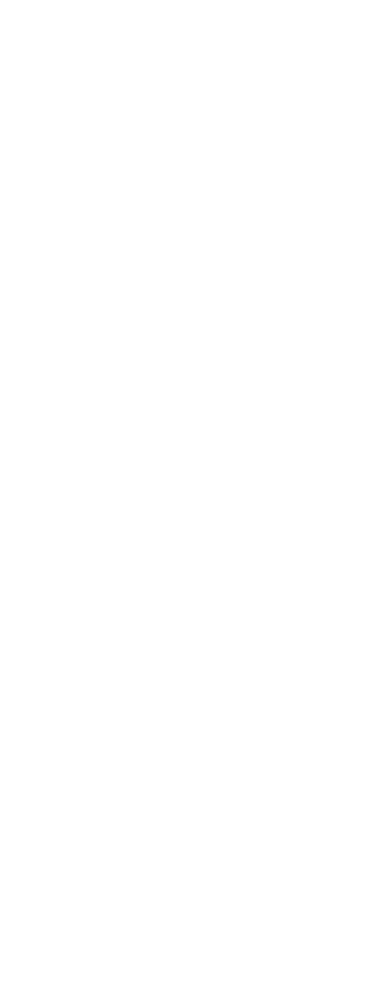
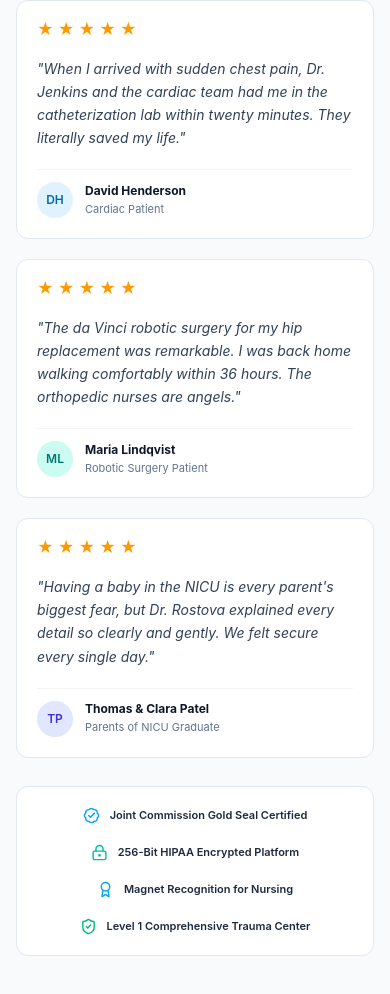
Before and after one commit to abdul-korim-web/doctime, a Next.js app: page / in a window 390 px wide. Shown: the part 8439-9433 px from the top of the page. Before the commit the page ends 8239 px from the top, so only its background shows below. Built offline with nearby package versions, Linux system fonts and the light colour scheme.

Commit message:
PatientTes timonials section added

```diff
--- a/src/components/HomeLayout/HomeLayout.jsx
+++ b/src/components/HomeLayout/HomeLayout.jsx
@@ -4,6 +4,7 @@ import PortalSection from './PortalSection'
 import ClinicalDepartments from './ClinicalDepartments'
 import LeadingPhysicians from './LeadingPhysicians'
 import HospitalCapabilities from './HospitalCapabilities'
+import PatientTestimonials from './PatientTestimonials'
 
 export default function HomeLayout() {
   return (
@@ -13,6 +14,7 @@ export default function HomeLayout() {
         <ClinicalDepartments/>
         <LeadingPhysicians/>
         <HospitalCapabilities/>
+        <PatientTestimonials/>
     </div>
   )
 }
--- /dev/null
+++ b/src/components/HomeLayout/PatientTestimonials.jsx
@@ -0,0 +1,157 @@
+
+import {
+  BadgeCheck,
+  LockKeyhole,
+  Award,
+  ShieldCheck,
+} from "lucide-react";
+
+const testimonials = [
+  {
+    id: 1,
+    name: "David Henderson",
+    role: "Cardiac Patient",
+    initials: "DH",
+    avatar: "bg-sky-100 text-sky-700 dark:bg-sky-950 dark:text-sky-300",
+    review:
+      "When I arrived with sudden chest pain, Dr. Jenkins and the cardiac team had me in the catheterization lab within twenty minutes. They literally saved my life.",
+  },
+  {
+    id: 2,
+    name: "Maria Lindqvist",
+    role: "Robotic Surgery Patient",
+    initials: "ML",
+    avatar: "bg-teal-100 text-teal-700 dark:bg-teal-950 dark:text-teal-300",
+    review:
+      "The da Vinci robotic surgery for my hip replacement was remarkable. I was back home walking comfortably within 36 hours. The orthopedic nurses are angels.",
+  },
+  {
+    id: 3,
+    name: "Thomas & Clara Patel",
+    role: "Parents of NICU Graduate",
+    initials: "TP",
+    avatar: "bg-indigo-100 text-indigo-700 dark:bg-indigo-950 dark:text-indigo-300",
+    review:
+      "Having a baby in the NICU is every parent's biggest fear, but Dr. Rostova explained every detail so clearly and gently. We felt secure every single day.",
+  },
+];
+
+const trustItems = [
+  {
+    id: 1,
+    icon: BadgeCheck,
+    text: "Joint Commission Gold Seal Certified",
+    color: "text-sky-500",
+  },
+  {
+    id: 2,
+    icon: LockKeyhole,
+    text: "256-Bit HIPAA Encrypted Platform",
+    color: "text-teal-500",
+  },
+  {
+    id: 3,
+    icon: Award,
+    text: "Magnet Recognition for Nursing",
+    color: "text-sky-500",
+  },
+  {
+    id: 4,
+    icon: ShieldCheck,
+    text: "Level 1 Comprehensive Trauma Center",
+    color: "text-emerald-500",
+  },
+];
+
+function TestimonialCard({ testimonial }) {
+  return (
+    <article className="rounded-xl border border-slate-200 bg-white p-5 dark:border-slate-800 dark:bg-slate-900 sm:p-6">
+      <div
+        className="flex gap-1 text-amber-500"
+        aria-label="5 out of 5 stars"
+      >
+        {Array.from({ length: 5 }).map((_, index) => (
+          <span key={index} className="text-base leading-none">
+            ★
+          </span>
+        ))}
+      </div>
+
+      <p className="mt-5 min-h-[88px] text-sm italic leading-[1.65] text-slate-700 dark:text-slate-300">
+        "{testimonial.review}"
+      </p>
+
+      <div className="mt-5 flex items-center gap-3 border-t border-slate-100 pt-3 dark:border-slate-800">
+        <div
+          className={`flex h-9 w-9 shrink-0 items-center justify-center rounded-full text-xs font-semibold ${testimonial.avatar}`}
+        >
+          {testimonial.initials}
+        </div>
+
+        <div>
+          <h3 className="text-xs font-bold text-slate-900 dark:text-white">
+            {testimonial.name}
+          </h3>
+
+          <p className="mt-0.5 text-[11px] text-slate-500 dark:text-slate-400">
+            {testimonial.role}
+          </p>
+        </div>
+      </div>
+    </article>
+  );
+}
+
+export default function PatientTestimonials() {
+  return (
+    <section className="bg-slate-50 px-4 py-14 dark:bg-slate-950 sm:px-6 lg:px-8">
+      <div className="mx-auto max-w-7xl">
+        <div className="mb-8 text-center">
+          <span className="text-[11px] font-bold uppercase tracking-[0.15em] text-sky-600 dark:text-sky-400">
+            Patient Experience
+          </span>
+
+          <h2 className="mt-2 text-2xl font-bold tracking-tight text-slate-900 dark:text-white sm:text-3xl">
+            Voices of Healing & Trust
+          </h2>
+
+          <p className="mt-2 text-sm text-slate-600 dark:text-slate-400">
+            Hear how our doctors, nurses, and staff supported patients during
+            critical times.
+          </p>
+        </div>
+
+        <div className="grid gap-5 md:grid-cols-2 lg:grid-cols-3">
+          {testimonials.map((testimonial) => (
+            <TestimonialCard
+              key={testimonial.id}
+              testimonial={testimonial}
+            />
+          ))}
+        </div>
+
+        <div className="mt-7 grid grid-cols-1 gap-5 rounded-xl border border-slate-200 bg-white px-5 py-5 dark:border-slate-800 dark:bg-slate-900 sm:grid-cols-2 lg:grid-cols-4 lg:gap-4">
+          {trustItems.map((item) => {
+            const Icon = item.icon;
+
+            return (
+              <div
+                key={item.id}
+                className="flex items-center justify-center gap-2.5"
+              >
+                <Icon
+                  size={17}
+                  className={`shrink-0 ${item.color}`}
+                />
+
+                <span className="text-center text-[11px] font-semibold text-slate-800 dark:text-slate-200">
+                  {item.text}
+                </span>
+              </div>
+            );
+          })}
+        </div>
+      </div>
+    </section>
+  );
+}
```
